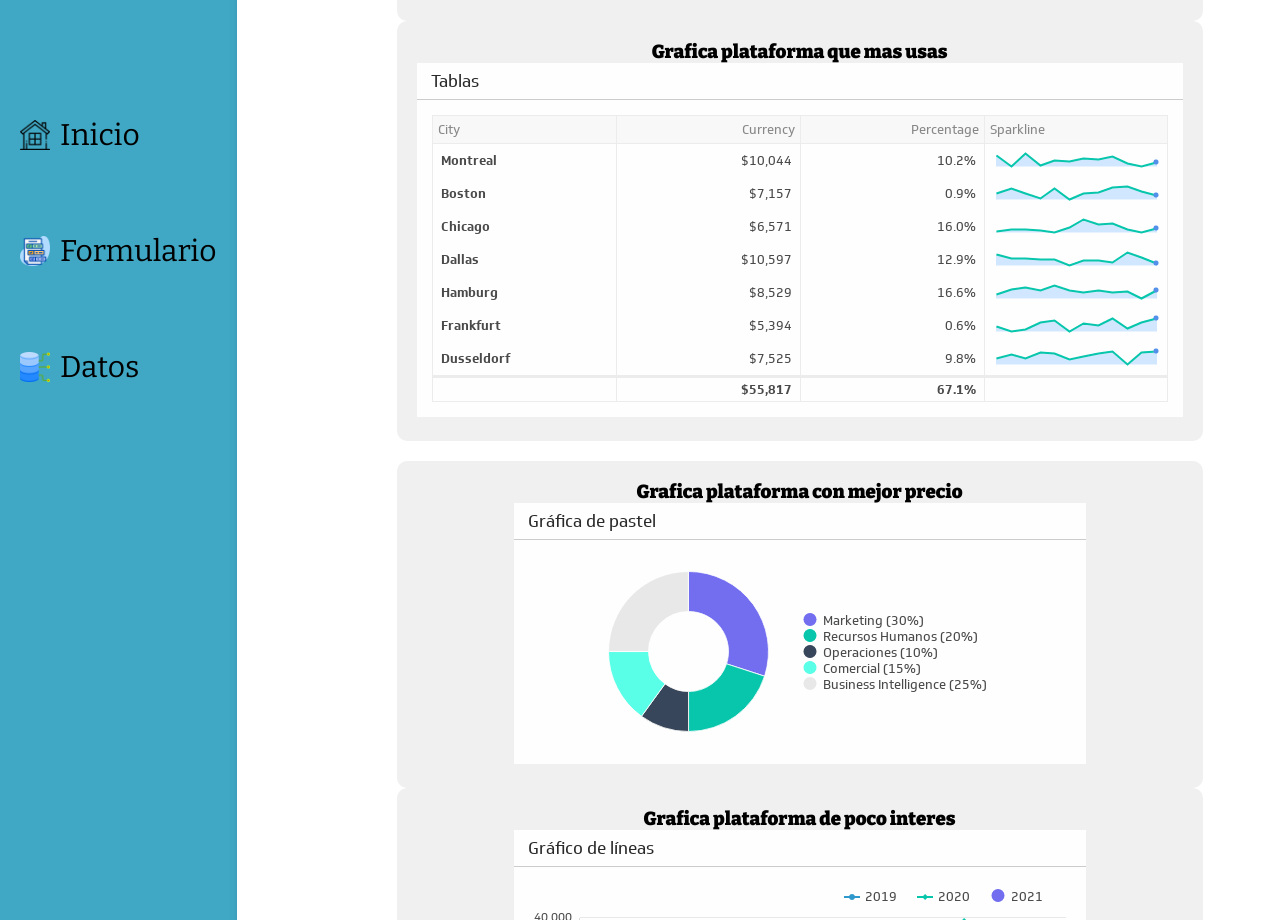
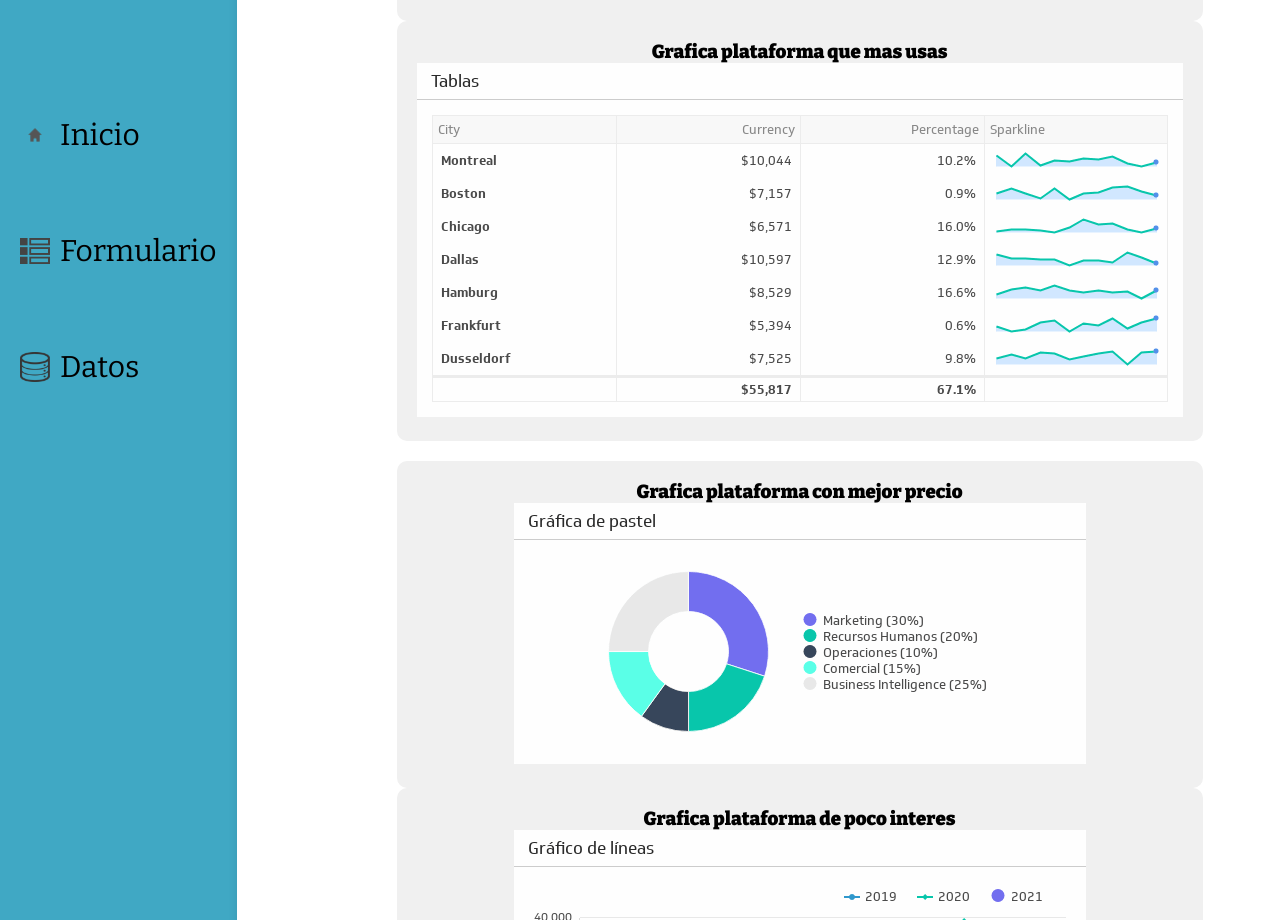
Before and after one commit to Yuli-M/Yuli-M.github.io, a plain HTML site: page seccionEntretenimiento.html in a window 1280 px wide. Shown: the part 813-1733 px from the top of the page. Drawn offline with nearby package versions, Linux system fonts and the light colour scheme.

Commit message:
un arreglillo

```diff
--- a/seccionEntretenimiento.html
+++ b/seccionEntretenimiento.html
@@ -23,9 +23,9 @@
                     <span>Menú</span>
                 </div>
                 <ul class="menu-items">
-                    <li><img src="assets/home.png"alt="Inicio Icono" > Inicio</li>
-                    <li><img src="assets/Formulario.png" alt="Formulario Icono"> Formulario</li>
-                    <li><img src="assets/DataBase.png"alt="DataBase"> Datos</li>
+                    <li><img src="assets/inicio.jpg"alt="Inicio Icono" > Inicio</li>
+                    <li><img src="assets/formu.jpg" alt="Formulario Icono"> Formulario</li>
+                    <li><img src="assets/datos.jpg"alt="DataBase"> Datos</li>
                 </ul>
                 <div class="logout"><img src="assets/user.png" alt=""> Cerrar sesión</div>
             </div>
```
Also changed, not shown: Formulario.html (+2 -2 lines).
